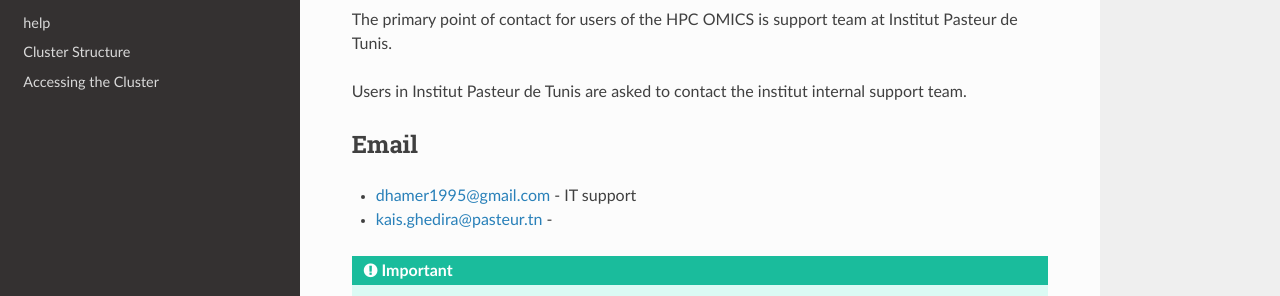
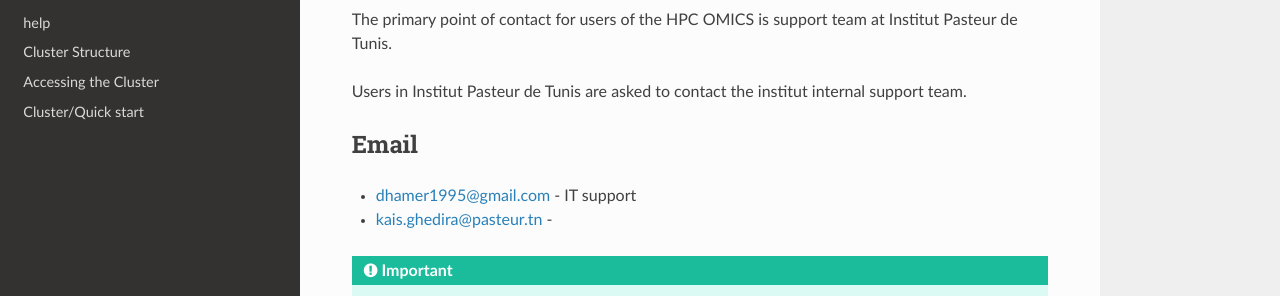
Before and after one commit to IPT-OMICS/IPT-OMICS, a Sphinx documentation site: the page built from docs/source/help.rst, in a window 1280 px wide. Shown: the part 152-448 px from the top of the page. Built offline with Sphinx 7.4.7 and the Read the Docs theme 2.0.0, drawn with Linux system fonts in a browser that asks for light colours; pages that are not in the unit, such as notebooks, are missing from menus.

Commit message:
Update index.rst

```diff
--- a/docs/source/index.rst
+++ b/docs/source/index.rst
@@ -14,7 +14,7 @@ Contents
    help <https://ipt-omics.readthedocs.io/en/latest/help.html>
    Cluster Structure <https://ipt-omics.readthedocs.io/en/latest/ClusterStructure.html>
    Accessing the Cluster <https://ipt-omics.readthedocs.io/en/latest/Access.html>
-   how-to/index
+   Cluster/Quick start <https://ipt-omics.readthedocs.io/en/latest/Quickstart.html>
    software/index
    storage
    queues
```
